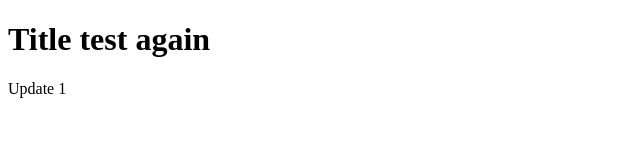
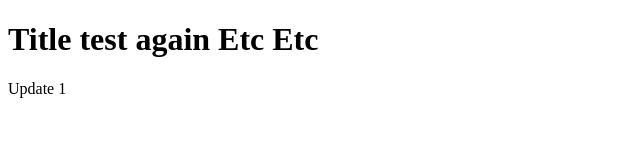
Before and after one commit to attilathepunk/coursera-spa, a plain HTML site: page index.html in a window 1280 px wide. Shown: the whole page, without its empty margins (0-640 px from the left). Drawn offline with Linux system fonts and the light colour scheme.

Commit message:
New commit2

```diff
--- a/index.html
+++ b/index.html
@@ -4,7 +4,7 @@
 	<title>Test title</title>
 </head>
 <body>
-	<h1>Title test again</h1>
+	<h1>Title test again Etc Etc</h1>
 	<p>Update 1</p>
 </body>
 </html>
```
